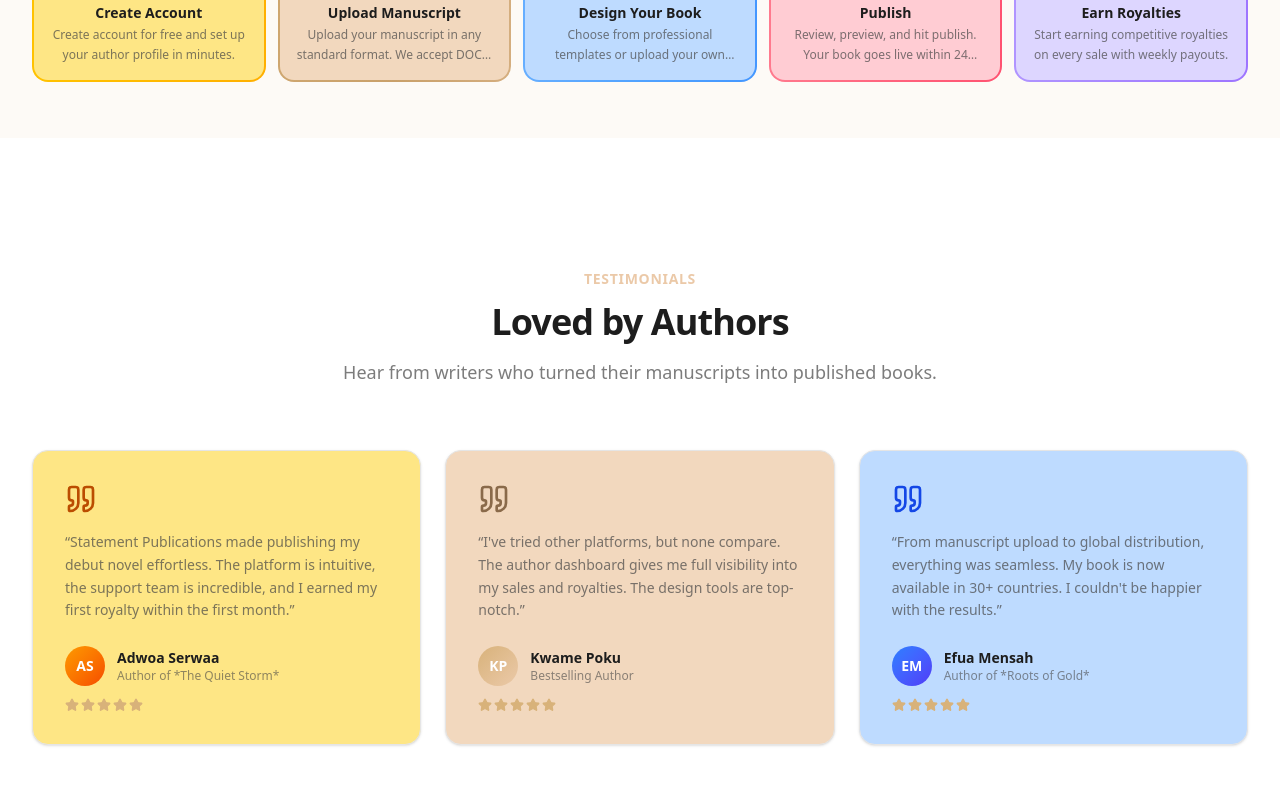
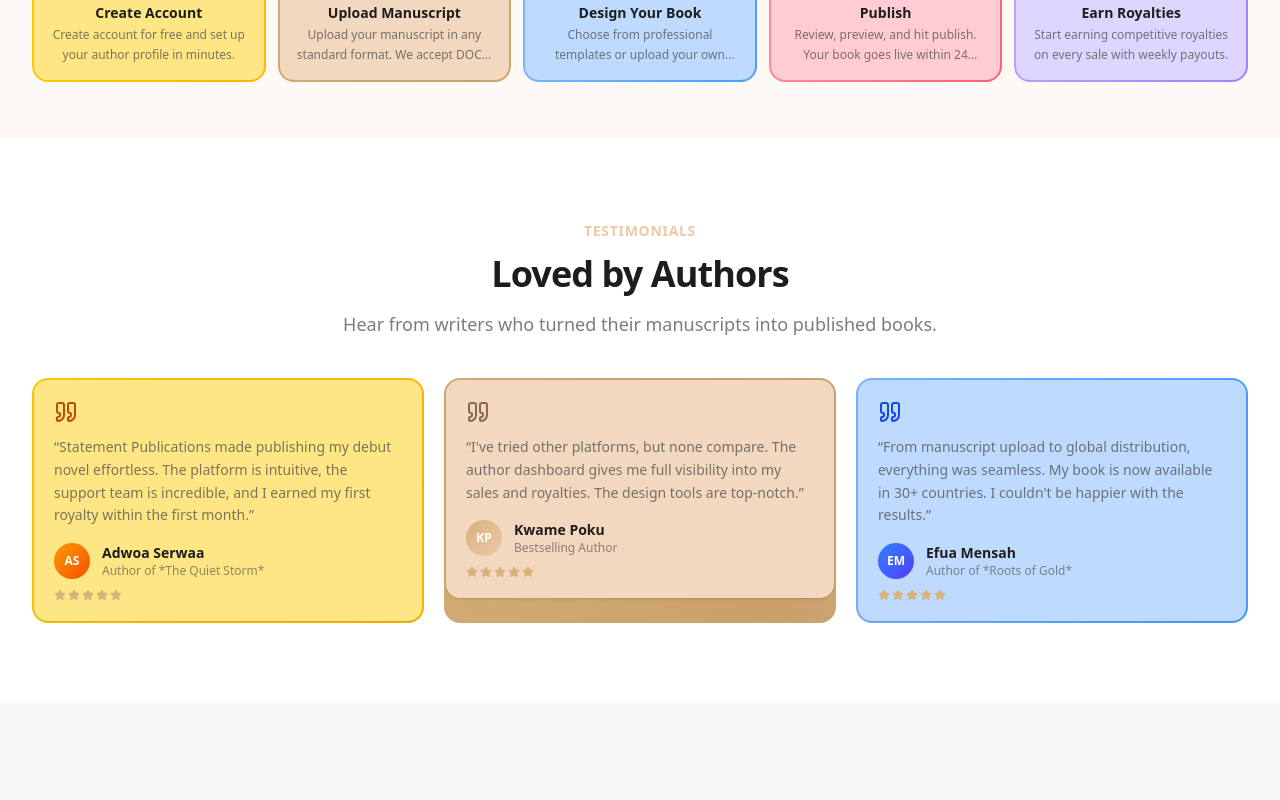
Before and after one commit to Johnfavour-maidu/statement-publications, a Next.js app in the folder apps/publications/: page / in a window 1280 px wide. Shown: the part 1800-2600 px from the top of the page. Built offline with nearby package versions, Linux system fonts and the light colour scheme; no server answers; a web font is replaced by a local one.

Commit message:
Testimonial animated gradient borders, compact section

```diff
--- a/apps/publications/src/app/page.tsx
+++ b/apps/publications/src/app/page.tsx
@@ -211,6 +211,7 @@ const testimonials = [
     quoteColor: "text-amber-700",
     bg: "bg-amber-200",
     border: "border-amber-300",
+    gradientBorder: "from-amber-300 via-amber-400 to-amber-500",
   },
   {
     name: "Kwame Poku",
@@ -222,6 +223,7 @@ const testimonials = [
     quoteColor: "text-[#8A6A4A]",
     bg: "bg-[#F2D8BE]",
     border: "border-[#EBC9A8]",
+    gradientBorder: "from-[#D8B27A] via-[#C9A06A] to-[#EBC9A8]",
   },
   {
     name: "Efua Mensah",
@@ -233,6 +235,7 @@ const testimonials = [
     quoteColor: "text-blue-700",
     bg: "bg-blue-200",
     border: "border-blue-300",
+    gradientBorder: "from-blue-300 via-blue-400 to-blue-500",
   },
 ];
 
@@ -492,9 +495,9 @@ export default function Home() {
       </section>
 
       {/* ── Testimonials ────────────────────────────────── */}
-      <section className="py-24 sm:py-32 bg-white">
+      <section className="py-16 sm:py-20 bg-white">
         <div className="mx-auto max-w-7xl px-4 sm:px-6 lg:px-8">
-          <AnimatedSection className="text-center max-w-3xl mx-auto mb-16">
+          <AnimatedSection className="text-center max-w-3xl mx-auto mb-10">
             <span className="text-sm font-semibold text-peach uppercase tracking-wider">
               Testimonials
             </span>
@@ -511,24 +514,27 @@ export default function Home() {
             whileInView="visible"
             viewport={{ once: true, margin: "-80px" }}
             variants={stagger}
-            className="grid grid-cols-1 md:grid-cols-3 gap-6"
+            className="grid grid-cols-1 md:grid-cols-3 gap-5"
           >
             {testimonials.map((testimonial) => (
               <motion.div
                 key={testimonial.name}
                 variants={fadeInUp}
+                className={`p-[2px] rounded-2xl bg-[length:300%_300%] animate-gradient bg-gradient-to-r ${testimonial.gradientBorder} hover:shadow-lg transition-all duration-300`}
+              >
+                <motion.div
                   whileHover={{ y: -6, boxShadow: "0 12px 24px -8px rgba(235,201,168,0.25)" }}
                   transition={{ type: "spring", stiffness: 300, damping: 20 }}
-                className={`group relative rounded-2xl border p-8 shadow-sm transition-all duration-300 ${testimonial.bg} ${testimonial.border}`}
+                  className={`group relative rounded-[14px] p-5 shadow-sm transition-all duration-300 ${testimonial.bg}`}
                 >
-                <Quote className={`h-8 w-8 ${testimonial.quoteColor} mb-4`} />
-                <p className="text-sm leading-relaxed text-dark-gray/70">
+                  <Quote className={`h-6 w-6 ${testimonial.quoteColor} mb-3`} />
+                  <p className="text-sm leading-relaxed text-dark-gray/70 line-clamp-4">
                     &ldquo;{testimonial.quote}&rdquo;
                   </p>
-                <div className="mt-6 flex items-center gap-3">
+                  <div className="mt-4 flex items-center gap-3">
                     <div
                       className={cn(
-                      "h-10 w-10 rounded-full bg-gradient-to-br flex items-center justify-center text-sm font-bold text-white",
+                        "h-9 w-9 rounded-full bg-gradient-to-br flex items-center justify-center text-xs font-bold text-white",
                         testimonial.color
                       )}
                     >
@@ -544,14 +550,15 @@ export default function Home() {
                       </p>
                     </div>
                   </div>
-                <div className="mt-3 flex gap-0.5">
+                  <div className="mt-2.5 flex gap-0.5">
                     {[...Array(testimonial.rating)].map((_, i) => (
                       <Star
                         key={i}
-                      className="h-3.5 w-3.5 fill-gold text-gold"
+                        className="h-3 w-3 fill-gold text-gold"
                       />
                     ))}
                   </div>
+                </motion.div>
               </motion.div>
             ))}
           </motion.div>
```
Lines whose indentation alone changed are shown as unchanged.
